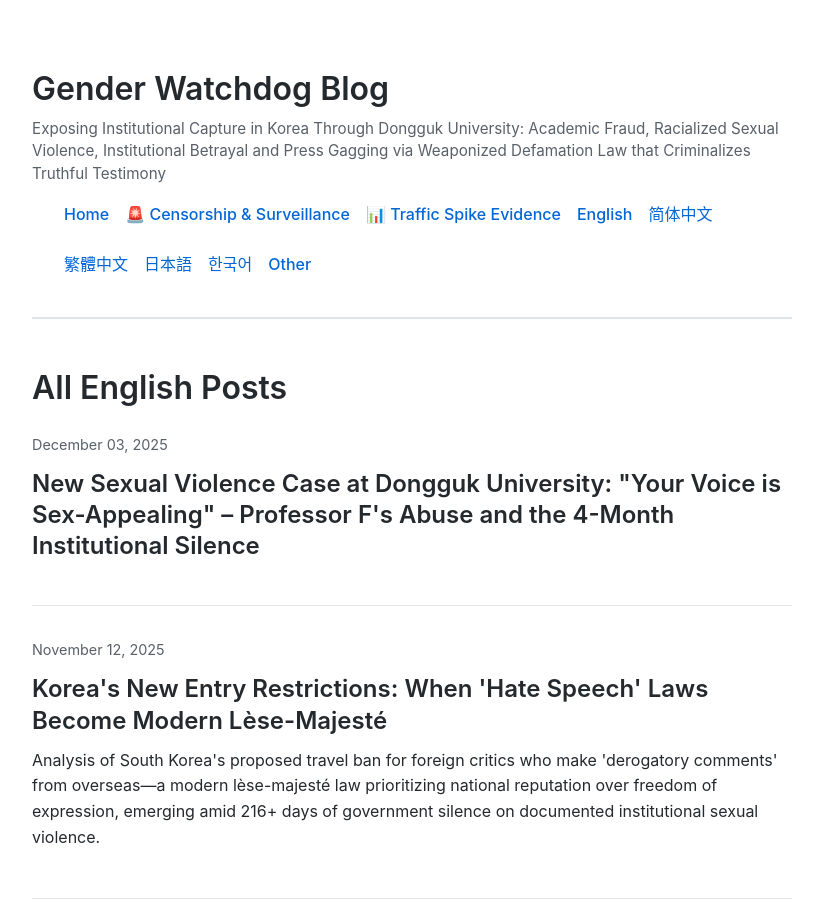
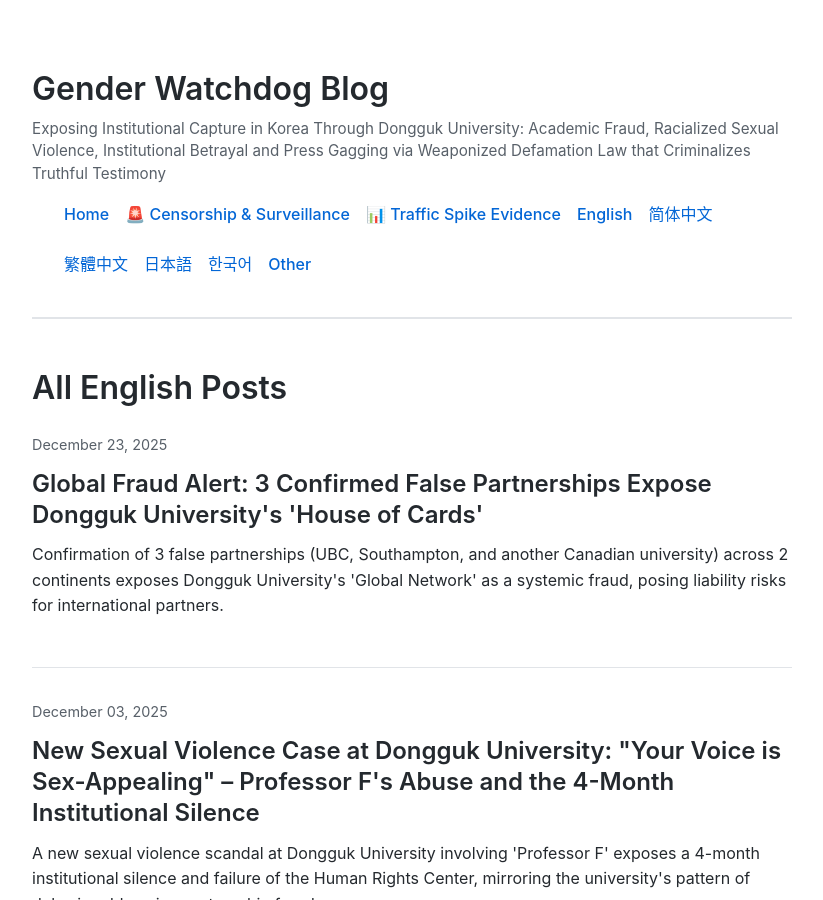
Before and after one commit to Gender-Watchdog/blog.genderwatchdog.org-mirror, a Jekyll site: the page built from en/index.html, in a window 1280 px wide and 900 px high. Shown: the whole window, without its empty margins (228-1051 px from the left). Built offline with Jekyll 4.4.1, drawn with Linux system fonts in a browser that asks for light colours; comment, search, counter and statistics services are not loaded; some of the changed lines change nothing that is shown; some of the changed text lies outside the part shown.

Commit message:
Add new post: Global Fraud Alert on false partnerships at Dongguk University

```diff
--- a/_posts/2025-12-03-new-sexual-violence-case-at-dongguk-university-professor-f-abuse-and-institutional-silence.md
+++ b/_posts/2025-12-03-new-sexual-violence-case-at-dongguk-university-professor-f-abuse-and-institutional-silence.md
@@ -4,6 +4,7 @@
 slug: "new-sexual-violence-case-at-dongguk-university-professor-f-abuse-and-institutional-silence"
 date: 2025-12-03T00:00:00+00:00
 lang: en
+meta_description: "A new sexual violence scandal at Dongguk University involving 'Professor F' exposes a 4-month institutional silence and failure of the Human Rights Center, mirroring the university's pattern of delay in addressing partnership fraud."
 ---
 
 Just as international partners are beginning to question Dongguk University's safety record, a new sexual violence scandal has erupted on campus, exposing the exact mechanisms of institutional delay and cover-up we have documented for months.
--- /dev/null
+++ b/_posts/2025-12-23-global-fraud-alert-3-confirmed-false-partnerships-expose-dongguk-universitys-house-of-cards.md
@@ -0,0 +1,96 @@
+---
+layout: post
+title: "Global Fraud Alert: 3 Confirmed False Partnerships Expose Dongguk University's 'House of Cards'"
+date: 2025-12-23T00:00:00+00:00
+slug: global-fraud-alert-3-confirmed-false-partnerships-expose-dongguk-universitys-house-of-cards
+lang: en
+meta_description: "Confirmation of 3 false partnerships (UBC, Southampton, and another Canadian university) across 2 continents exposes Dongguk University's 'Global Network' as a systemic fraud, posing liability risks for international partners."
+tags: fraud, university-partnerships, dongguk-university, ubc, southampton, tsinghua
+---
+
+**This is a critical turning point.** The confirmation of **3 false or misrepresented partnerships** (UBC, University of Southampton, and one Canadian university requesting anonymity) across **2 continents** (North America and Europe) transforms what could have been "isolated administrative errors" into a **global pattern of systemic fraud**.
+
+For over 260 days, Dongguk University has remained silent while we exposed that their "Global Network"—a key selling point for international student recruitment—is built on a foundation of lies.
+
+**Live Updates:** Follow the coverage on our [X (Twitter) Thread](https://x.com/Gender_Watchdog/status/2003629091807998153). (Note: The thread is in Korean for local impact; English speakers can use the 'Translate' button on the X interface).
+
+## The Newest Case: University of Southampton (UK)
+
+Our latest investigation into Dongguk's European partners has revealed a third confirmed case of misrepresentation.
+
+**The Lie:** Dongguk University lists the University of Southampton (a prestigious UK Russell Group university) as a formal partner on their website.
+
+**The Truth:** Southampton does **not** list Dongguk on their official global partnership map. When we asked for simple verification, Southampton's International Recruitment team could not confirm the partnership. Instead, they forwarded our request to their **Freedom of Information (FOI)** office.
+
+![University of Southampton FOI Response](https://github.com/Gender-Watchdog/blog.genderwatchdog.org-mirror/blob/master/assets/images/southampton-foi-request/u-southampton-foi-response.png?raw=true)
+
+**Evidence of Exclusion:** While Dongguk is absent, Southampton's official map clearly lists other Korean universities as partners:
+
+![Hankuk University of Foreign Studies Listed](https://github.com/Gender-Watchdog/blog.genderwatchdog.org-mirror/blob/master/assets/images/southampton-foi-request/u-southampton-hankuk-u-foreign-studies.png?raw=true)
+![Korea University Business School Listed](https://github.com/Gender-Watchdog/blog.genderwatchdog.org-mirror/blob/master/assets/images/southampton-foi-request/u-southampton-korea-univ-biz-school.png?raw=true)
+![Seoul National University Listed](https://github.com/Gender-Watchdog/blog.genderwatchdog.org-mirror/blob/master/assets/images/southampton-foi-request/u-southampton-snu-partner.png?raw=true)
+
+**Why this matters:** If a partnership existed, the answer would be a simple "Yes." Converting the inquiry into a formal legal request (Ref: F-25-0507) indicates that no standard agreement exists.
+
+Furthermore, we found that Southampton only lists a **"Summer School"** program with Dongguk on a separate blog—a short-term cultural exchange that Dongguk has inflated into a formal academic partnership to boost its prestige.
+
+![Southampton Summer School Blog](https://github.com/Gender-Watchdog/blog.genderwatchdog.org-mirror/blob/master/assets/images/southampton-foi-request/u-southampton-dongguk-summer-school.png?raw=true)
+
+## The Pattern: 40% of Canadian Partnerships Faked
+
+This follows our explosive findings in Canada, where **2 out of 5 (40%)** of Dongguk's listed partners have been confirmed as false or disputed.
+
+1.  **One Canadian University (Name withheld upon request):** Directly confirmed to us that **"No agreement with Dongguk University exists,"** despite being listed on Dongguk's site.
+2.  **University of British Columbia (UBC):** The BC Information & Privacy Commissioner (OIPC) had to intervene after UBC failed to produce any records of communication with Dongguk for an entire academic year. The FOI office has confirmed **no active institutional agreement exists**.
+
+### FOI request made to UBC
+![UBC FOI Request](https://github.com/Gender-Watchdog/blog.genderwatchdog.org-mirror/blob/master/assets/images/ubc-foi-oipc-intervention/ubc-foi-request-form-filled.png?raw=true)
+
+### Reason for delay given by UBC
+![UBC FOI Delay](https://github.com/Gender-Watchdog/blog.genderwatchdog.org-mirror/blob/master/assets/images/ubc-foi-oipc-intervention/ubc-foi-delay-11082025.png?raw=true)
+
+### BC OIPC intervened after a complaint was submitted to them
+![BC OIPC intervention](https://github.com/Gender-Watchdog/blog.genderwatchdog.org-mirror/blob/master/assets/images/ubc-foi-oipc-intervention/bc-oipc-foi-over-12182025.png?raw=true)
+
+### UBC responds to FOI request, after BC OIPC intervention
+![UBC FOI Response](https://github.com/Gender-Watchdog/blog.genderwatchdog.org-mirror/blob/master/assets/images/ubc-foi-oipc-intervention/ubc-foi-response-12182025.png?raw=true)
+
+## Strategic Analysis: A Global "House of Cards"
+
+This escalation presents severe risks for universities worldwide that have signed MOUs with Dongguk under false pretenses. Here is how this fraud impacts different global regions:
+
+### 1. China: The "Face" & Due Diligence Crisis (Tsinghua University)
+The MOU signed in **early December 2025** between Dongguk's Graduate School of Digital Image and Arts and Tsinghua University's Film & Video Communication Research Center is now a major liability.
+
+**Verify the MOU:** [News Article](https://www.veritas-a.com/news/articleView.html?idxno=588518) | [Archive](https://archive.md/DOAi9) | [Student Discussion](https://gall.dcinside.com/board/view/?id=dongguk&no=128927&page=2)
+
+![Dongguk-Tsinghua MOU Announcement](https://github.com/Gender-Watchdog/blog.genderwatchdog.org-mirror/blob/master/assets/images/southampton-foi-request/dcinside-dongguk-tsinghua-mou.png?raw=true)
+
+*   **"Prestige Contagion":** Tsinghua is an elite institution. Discovering that their new partner has been lying about partnerships with other elite schools (UBC, Southampton) is deeply embarrassing. It suggests Dongguk "social climbed" their way into an MOU with Tsinghua by projecting a false global status.
+*   **Student Awareness:** With our successful **Xiaohongshu campaign (Alias: Ariel)** reaching over 50,000 views, Chinese students are increasingly aware of the fraud and safety risks. If Tsinghua sends students to Dongguk who are then harmed, the administration cannot claim ignorance.
+
+### 2. North America: Liability & Title IX
+*   **Canada is Ground Zero:** With a 40% confirmed fraud rate, Dongguk is effectively informally "blacklisted."
+*   **USA & Liability:** American universities fear liability above all else. If a US university sends a student to Dongguk, and that student is assaulted (in a department with a 61.5% sexual violence rate), the US university could be sued for **negligence** for partnering with a school with a documented history of fraud. The "3 confirmed false partners" is the smoking gun for negligence.
+
+### 3. Europe: Regulatory & GDPR Risks
+*   **UK Precedent:** Southampton treating our inquiry as a formal FOI request signals they view this as a **legal/regulatory matter**, not just an academic one. They are building a paper trail.
+*   **GDPR Violations:** Dongguk using European university logos and names without permission (misrepresenting summer schools as partnerships) is a potential legal violation. We expect a wave of "quiet removals" across Europe as universities audit their own status.
+
+### 4. The Global South: The "Gateway" Lie
+Dongguk markets itself to students in Southeast Asia, Central Asia, and Africa as a "Global Hub"—a stepping stone to the West.
+*   **Consumer Fraud:** Students from Vietnam or Uzbekistan might choose Dongguk thinking it connects them to UBC or Southampton.
+*   **Predatory Recruitment:** Dongguk is selling a "Lemon." They are aggressively recruiting international students to meet government quotas by selling a "Global Network" that is **40% fake**.
+
+## Conclusion
+
+The "3 Confirmed Cases" prove that Dongguk's global reputation is a **House of Cards**.
+
+**Before:** They could claim "administrative error" on one case.
+**Now:** With one Canadian university (Denied), UBC (FOI confirmed no agreement), and Southampton (Misrepresented Summer School), it is a **deliberate strategy of deception**.
+
+We call on all international universities listed on Dongguk's website to **immediately audit your partnership status**. Do not allow your brand to be used to lure students into an unsafe environment.
+
+---
+
+**Note to Officials and Journalists:** We can offer original email .eml files and any other source evidence files to university leadership personnel, accredited journalists, and officials upon request (with the exception of revealing the identity of the Canadian university that requested anonymity).
```
